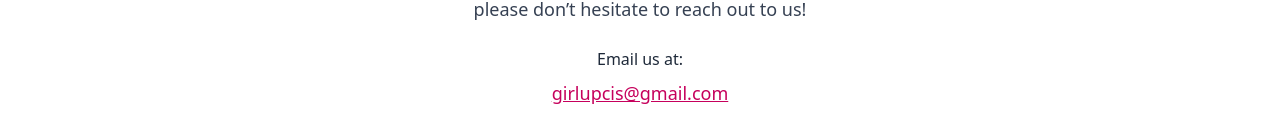
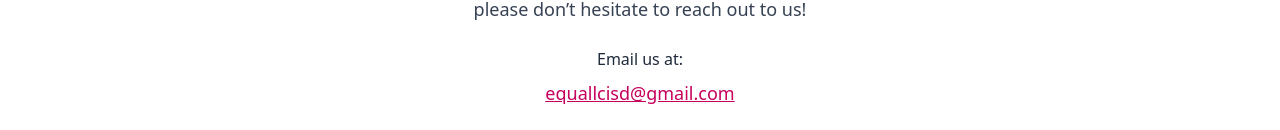
Before and after one commit to danielKinny/girl-up, a Next.js app: page /contact in a window 1280 px wide. Shown: the part 273-403 px from the top of the page. Built offline with nearby package versions, Linux system fonts and the light colour scheme; grey boxes are pictures that could not be loaded; a web font is replaced by a local one.

Commit message:
Update contact email address on contact page

```diff
--- a/app/contact/page.tsx
+++ b/app/contact/page.tsx
@@ -36,7 +36,7 @@ const contactPage = () => {
           transition={{ delay: 0.6, duration: 0.6 }}
         >
           <span className="text-md text-gray-800 mb-2">Email us at:</span>
-          <a href="mailto:examplefornow@gmail.com" className="text-lg font-medium text-[#c6005c] underline hover:text-pink-600">girlupcis@gmail.com</a>
+          <a href="mailto:equallcisd@gmail.com@gmail.com" className="text-lg font-medium text-[#c6005c] underline hover:text-pink-600">equallcisd@gmail.com</a>
         </motion.div>
         <motion.div
           className="w-full max-w-2xl h-80 rounded-lg overflow-hidden shadow-lg border border-gray-200"
```
